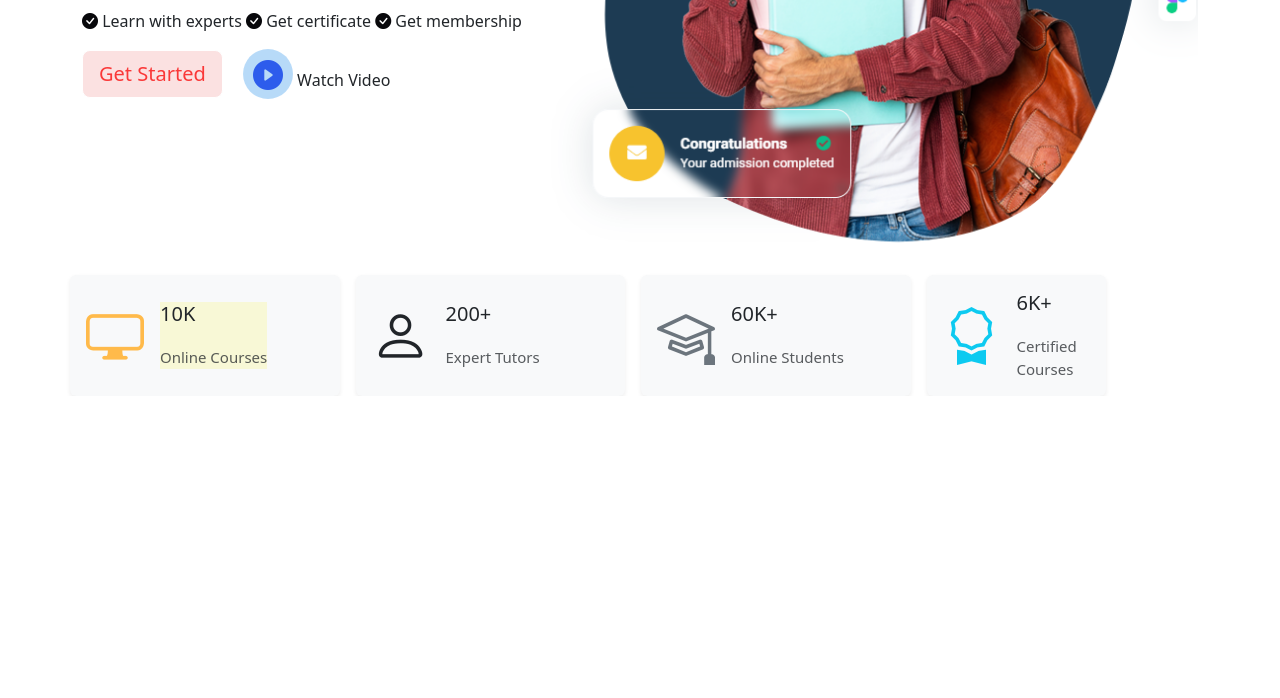
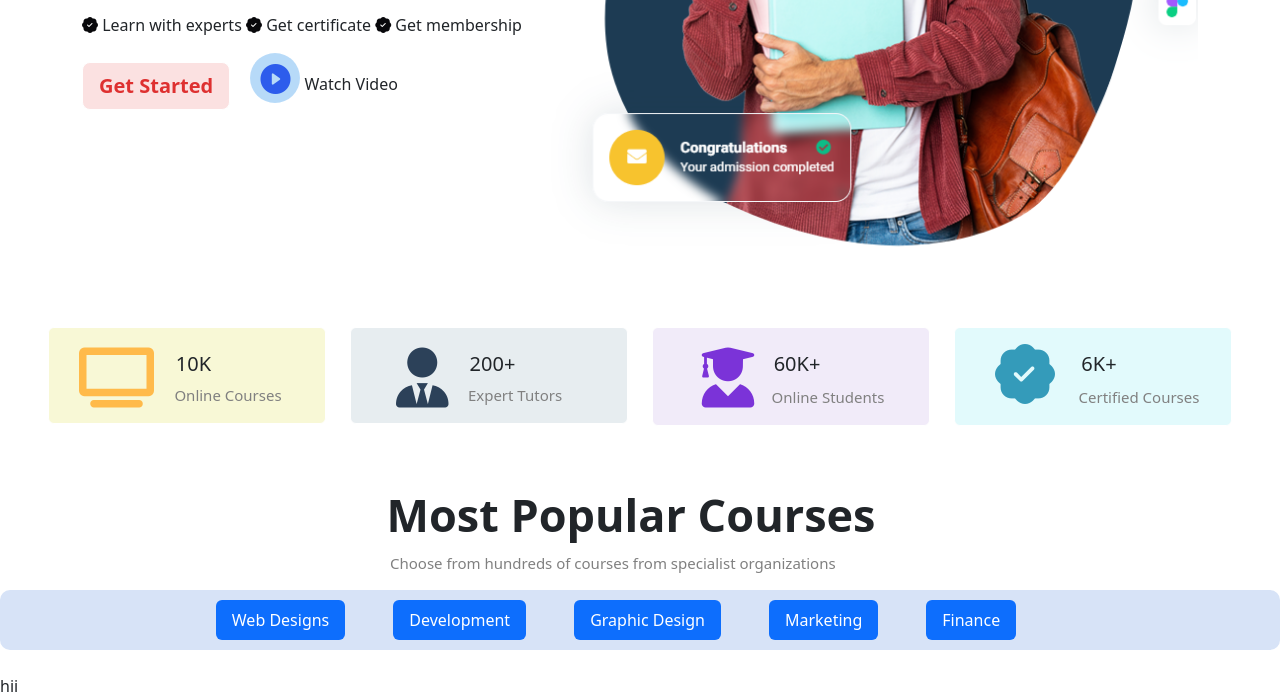
Before and after one commit to Sanjeelathapa7/Eduport-Intern, a plain HTML site: page eduport.html in a window 1280 px wide. Shown: the part 451-1149 px from the top of the page. Before the commit the page ends 847 px from the top, so only its background shows below. Drawn offline with nearby package versions, Linux system fonts and the light colour scheme.

Commit message:
nav pills added

```diff
--- a/eduport.html
+++ b/eduport.html
@@ -18,6 +18,7 @@
     <link rel="stylesheet" href="style.css" />
   </head>
   <body>
+    <link href="https://cdnjs.cloudflare.com/ajax/libs/font-awesome/6.0.0-beta3/css/all.min.css" rel="stylesheet">
     <script
       src="https://cdn.jsdelivr.net/npm/@popperjs/core@2.11.8/dist/umd/popper.min.js"
       integrity="sha384-I7E8VVD/ismYTF4hNIPjVp/Zjvgyol6VFvRkX/vR+Vc4jQkC+hVqc2pM8ODewa9r"
@@ -28,7 +29,7 @@
       integrity="sha384-0pUGZvbkm6XF6gxjEnlmuGrJXVbNuzT9qBBavbLwCsOGabYfZo0T0to5eqruptLy"
       crossorigin="anonymous"
     ></script>
-    <nav class="navbar navbar-expand-lg">
+    <nav class="navbar navbar-expand-lg fixed-top bg-white ">
       <div class="container-fluid">
         <a class="navbar-brand" href="#">
           <img src="/images/Logo.png" alt="Logo" width="160" height="45" />
@@ -58,7 +59,8 @@
                 Category
               </a>
               <ul class="dropdown-menu">
-                <li><a class="dropdown-item" href="#">Development</a></li>
+                <li><a class="dropdown-item" href="#">Development</a>
+                </li>
                 <li><a class="dropdown-item" href="#">Design</a></li>
                 <li><a class="dropdown-item" href="#">Marketing</a></li>
                 <li><a class="dropdown-item" href="#">Music</a></li>
@@ -137,7 +139,7 @@
               <a
                 class="nav-link dropdown-toggle"
                 href="#"
-                role="button"
+                role="hover"
                 data-bs-toggle="dropdown"
                 aria-expanded="false"
                 style="margin-left: 15px"
@@ -239,6 +241,7 @@
               style="margin-right: 25px"
             />
           </a>
+
         </div>
       </div>
     </nav>
@@ -252,14 +255,19 @@
             Online learning and teaching marketplace with 5K+ courses & 10M
             students. Taught by experts to help you acquire new skills.
           </p>
-          <i class="bi bi-check-circle-fill" style="color: rgb(8, 8, 11)"></i>
+          <i class="bi bi-patch-check-fill" style="color: rgb(8, 8, 11)"></i>
           Learn with experts
-          <i class="bi bi-check-circle-fill" style="color: rgb(8, 8, 11)"></i>
+          <i class="bi bi-patch-check-fill" style="color: rgb(8, 8, 11)"></i>
           Get certificate
-          <i class="bi bi-check-circle-fill" style="color: rgb(8, 8, 11)"></i>
+          <i class="bi bi-patch-check-fill" style="color: rgb(8, 8, 11)"></i>
           Get membership
           <div class="bottom">
-            <button type="button" class="btn btn-secondary mb-3 btn-lg">
+            <!-- <button type="button" class="btn btn-secondary mb-3 btn-lg ">
+              Get Started
+            </button> -->
+<button type="button" class="btn btn-outline-primary btn-lg fw-semibold fs-1text" style="color: rgb(222, 48, 48); border-color: rgb(255, 255, 255); background-color: rgb(251, 225, 225);"
+            onmouseover="this.style.color='white'; this.style.backgroundColor='red';"
+            onmouseout="this.style.color='red'; this.style.backgroundColor='rgb(251, 225, 225)';">
             Get Started
         </button>
             <div class="watch-video ms-3 mt-3">
@@ -279,139 +287,113 @@
       </div>
     </div>
 
-    <!-- <div class="container">
+         <div class="containerr m-5 text-center">
           <div class="row">
-              <div class="col">
-                <div class="card mb-3" style="max-width: 590px;">
+            <div class="col" >
+              <div class="card mb-3" style="max-width: 540px; background-color: rgb(248, 248, 214); border-color:white">
                 <div class="row g-0">
-                    <div class="col-md-4" style="background-color: rgb(249, 244, 204);">
-                      <i class="bi bi-display img-fluid rounded-start" style="font-size: 58px; color: rgb(241, 194, 5);"></i>
-
+                  <div class="col-md-4">
+                    <i class="fa-solid fa-tv" style="font-size: 60px; color: rgb(255, 186, 74); margin-left:30px; margin-top:20px"></i>
                   </div>
                   <div class="col-md-8">
-                      <div class="card-body" style="background-color: rgb(249, 244, 204);">
-                        <h5 class="card-title" style="color:black">10K</h5>
-                        <p class="card-text">Online Courses</p>
+                    <div class="card-body">
+                      <h5 class="card-title mt-2" style="margin-right:79px; ">10K</h5>
+                      <p class="card-text mt-2" style="margin-right:10px">Online Courses</p>
                     </div>
                   </div>
                 </div>
               </div>
             </div>
             <div class="col">
-                hii
-              </div>
-              <div class="col">
-                hii
-              </div>
-              <div class="col">
-                hii
-              </div>
-            </div>
-          </div> -->
-    <!-- <div class="container mb-2 bg-warning bg-opacity-25 border-warning">
-      <div class="row">
+              <div class="card mb-2" style="max-width: 540px; background-color: rgb(231, 237, 240); border-color:white">
+                <div class="row g-0">
                   <div class="col-md-4">
-          <i
-            class="bi bi-display img-fluid rounded-start"
-            style="font-size: 58px; color: rgb(0, 0, 0)"
-          ></i>
+                    <i class="fa-solid fa-user-tie" style="font-size: 60px; color: rgb(44, 65, 89); margin-top:20px ; margin-left:45px"></i></ifa-solid>
                   </div>
                   <div class="col-md-8">
-          <div class="col">
-            <div class="card-body rounded">
-              <h5 class="card-title">10K</h5>
-              <p class="card-text">Online Courses</p>
+                    <div class="card-body">
+                      <h5 class="card-title mt-2" style="margin-right:85px; ">200+</h5>
+                      <p class="card-text mt-2" style="margin-right:40px">Expert Tutors</p>
                     </div>
                   </div>
                 </div>
               </div>
-    </div> -->
-    <!-- <div class="container">
-      <div class="row">
-        <div class="col ms-2 bg-warning bg-opacity-25 border-warning d-flex rounded"  >
-          <i
-            class="bi bi-display img-fluid rounded-start"
-            style="font-size: 58px; color: rgb(255, 186, 74)"
-          ></i>
-          <div class="col mt-3 ms-3">
-            <div class="card-body rounded">
-              <h5 class="card-title "style="margin: left 10px;">10K</h5>
-              <p1 class="text" style="margin: left 10px;">Online Courses</p1>
             </div>
+            <div class="col">
+              <div class="card mb-2" style="max-width: 540px; background-color: rgb(241, 235, 249); border-color:white">
+                <div class="row g-0">
+                  <div class="col-md-4">
+                    <i class="fa-solid fa-user-graduate" style="font-size: 60px; color: rgb(123, 51, 216);margin-top:20px ; margin-left:45px"></i>
                   </div>
-        </div>
-        <div class="col m-5 bg-warning bg-opacity-25 border-warning d-flex rounded">
-                  <i class="bi bi-person img-fluid rounded-start" style="font-size: 48px; color: yellow;"></i>
-
-          <div class="col mt-3 ms-3">
-            <div class="card-body rounded">
-              <h5 class="card-title">200+</h5>
-              <p1 class="text">Expert Tutors</p1>
-            </div>
-          </div>
-        </div>
-        <div class="col m-5 bg-warning bg-opacity-25 border-warning d-flex rounded">
-          <i
-            class="bi bi-display img-fluid rounded-start"
-            style="font-size: 58px; color: rgb(0, 0, 0)"
-          ></i>
-          <div class="col mt-3 ms-3">
-            <div class="card-body rounded">
-              <h5 class="card-title">60K+</h5>
-              <p1 class="text">Online Students</p1>
-            </div>
-          </div>
-        </div>
-        <div class="col m-5 bg-warning bg-opacity-25 border-warning d-flex rounded">
-          <i
-            class="bi bi-display img-fluid rounded-start"
-            style="font-size: 58px; color: rgb(0, 0, 0)"
-          ></i>
-          <div class="col mt-3 ms-3">
-            <div class="card-body rounded">
-              <h5 class="card-title">6K+</h5>
-              <p1 class="text">Certified Courses</p1>
-            </div>
-          </div>
-        </div> -->
-        <div class="container" >
-          <div class="row " style="margin-right: 50px;"  >
-            <div class="col-3 bg-light d-flex align-items-center  rounded shadow-sm p-3"  >
-              <i class="bi bi-display" style="font-size: 58px; color: rgb(255, 186, 74);"></i>
-              <div class="ms-3" style="background-color: rgb(248, 248, 214);">
-                <h5 class="card-title mb-1" >10K</h5>
-                <p class="mb-0 text-muted">Online Courses</p>
-              </div>
-            </div>
-
-            <div class="col-3 bg-light d-flex align-items-center  rounded shadow-sm p-3 ms-3">
-              <i class="bi bi-person" style="font-size: 58px; color: rgb(33, 37, 41);"></i>
-              <div class="ms-3">
-                <h5 class="card-title mb-1">200+</h5>
-                <p class="mb-0 text-muted">Expert Tutors</p>
-              </div>
-            </div>
-
-            <!-- Online Students -->
-            <div class="col-3 bg-light d-flex align-items-center  rounded shadow-sm p-3 ms-3">
-              <i class="bi bi-mortarboard" style="font-size: 58px; color: rgb(108, 117, 125);"></i>
-              <div class="ms-3">
-                <h5 class="card-title mb-1">60K+</h5>
-                <p class="mb-0 text-muted">Online Students</p>
-              </div>
-            </div>
-
-            <!-- Certified Courses -->
-            <div class="col-2 bg-light d-flex align-items-center rounded shadow-sm p-3 ms-3">
-              <i class="bi bi-award" style="font-size: 58px; color: rgb(13, 202, 240);"></i>
-              <div class="ms-3">
-                <h5 class="card-title mb-1">6K+</h5>
-                <p class="mb-0 text-muted">Certified Courses</p>
+                  <div class="col-md-8">
+                    <div class="card-body">
+                      <h5 class="card-title mt-2" style="margin-right:80px; ">60K+</h5>
+                      <p class="card-text" style="margin-top: 10px; margin-right:18px">Online Students</p>
                     </div>
                   </div>
                 </div>
               </div>
+            </div>
+            <div class="col"><div class="card mb-2" style="max-width: 540px; background-color: rgb(226, 250, 252); border-color:white">
+              <div class="row g-0">
+                <div class="col-md-4">
+                  <i class="bi bi-patch-check-fill" style="font-size: 60px; color: rgb(52, 155, 186); margin-top:10px; margin-left:40px"></i>
+                </div>
+                <div class="col-md-8">
+                  <div class="card-body">
+                    <h5 class="card-title mt-2" style="margin-right:80px; ">6K+</h5>
+                    <p class="card-text" style="margin-top: 10px;">Certified Courses</p>
+                  </div>
+                </div>
+              </div>
+            </div></div>
+          </div>
+        </div>
+
+
+        <h1 style="margin-top: 10px;">Most Popular Courses</h1>
+        <p style="margin-left: 390px; margin-top:10px">Choose from hundreds of courses from specialist organizations</p>
+
+
+
+          <ul class="nav nav-pills  justify-content-sm-center mb-4 px-3" id="course-pills-tab" role="tablist" style="background-color: rgb(215, 227, 247); padding: 0.625em; border-radius:0.625rem">
+            <li class="nav-item me-2 me-sm-5" role="presentation">
+              <button class="nav-link mb-2 mb-md-0 active" id="course-pills-tab1" data-bs-toggle="pill"
+               data-bs-target="#course-pills-tabs-1" type="button" role="tab"
+               aria-controls="course-pills-tab1" aria-selected="true">Web Designs</button>
+            </li>
+
+            <li class="nav-item me-2 me-sm-5" role="presentation">
+              <button class="nav-link mb-2 mb-md-0 active" id="course-pills-tab1"
+               data-bs-toggle="pill" data-bs-target="#course-pills-tabs-2" type="button"
+                role="tab" aria-controls="course-pills-tab2" aria-selected="true">Development</button>
+            </li>
+
+
+            <li class="nav-item me-2 me-sm-5" role="presentation">
+              <button class="nav-link mb-2 mb-md-0 active" id="course-pills-tab1"
+               data-bs-toggle="pill" data-bs-target="#course-pills-tabs-3" type="button"
+                role="tab" aria-controls="course-pills-tab3" aria-selected="true">Graphic Design</button>
+            </li>
+
+            <li class="nav-item me-2 me-sm-5" role="presentation">
+              <button class="nav-link mb-2 mb-md-0 active" id="course-pills-tab1"
+               data-bs-toggle="pill" data-bs-target="#course-pills-tabs-4" type="button"
+                role="tab" aria-controls="course-pills-tab4" aria-selected="true">Marketing</button>
+            </li>
+
+
+            <li class="nav-item me-2 me-sm-5" role="presentation">
+              <button class="nav-link mb-2 mb-md-0 active" id="course-pills-tab1"
+               data-bs-toggle="pill" data-bs-target="#course-pills-tabs-5" type="button"
+                role="tab" aria-controls="course-pills-tab5" aria-selected="true">Finance</button>
+            </li>
+          </ul>
+
 
     </div>
+
+    <div class="footer">hii</div>
+
   </body>
 </html>
--- a/style.css
+++ b/style.css
@@ -32,14 +32,23 @@ p {
 
 .container {
   margin-left: 70px;
+  margin-top: 80px;
 }
 
-.btn.btn-secondary.mb-3 {
+/* .btn.btn-secondary.mb-3.btn-lg {
   color: rgb(250, 56, 56);
   background-color: rgb(251, 225, 225);
   font-weight: 500;
   border-color: white;
+
+
+
 }
+.btn.btn-secondary.mb-3.btn-lg:hover {
+  color: white;
+  background-color: rgb(250, 56, 56);
+  border-color: rgb(250, 56, 56);
+} */
 
 .watch-video {
   display: inline-flex;
@@ -48,7 +57,6 @@ p {
   position: relative;
   width: 50px;
   height: 50px;
-  /* background-color: #96c4f5; */
   background-color: #fefefe;
 
   border-radius: 50%;
@@ -106,12 +114,23 @@ p {
 
 
 .nav-item.dropdown:hover .dropdown-menu {
-  display: block; /* Show dropdown menu on hover */
+  display: block;
+
 }
 
 .dropdown-menu {
-  display: none; /* Initially hidden */
-  background-color: white; /* Adjust background color */
-  padding: 10px; /* Add some padding for better spacing */
-  box-shadow: 0px 4px 8px rgba(0, 0, 0, 0.1); /* Add shadow for better visibility */
+  display: none;
+  background-color: white;
+  padding: 10px;
+
+  box-shadow: 0px 4px 8px rgba(0, 0, 0, 0.2);
+  border-color: white;
 }
+
+
+.nav-item.dropdown:hover .dropdown-menu{
+  color:blue ; /* Change text color on hover */
+  background-color: white; /* Change background color on hover */
+  border-radius: 5px; /* Optional: Add rounded corners for aesthetics */
+  transition: all 0.3s ease; /* Smooth hover effect */
+}
```
Lines whose indentation alone changed are shown as unchanged.
